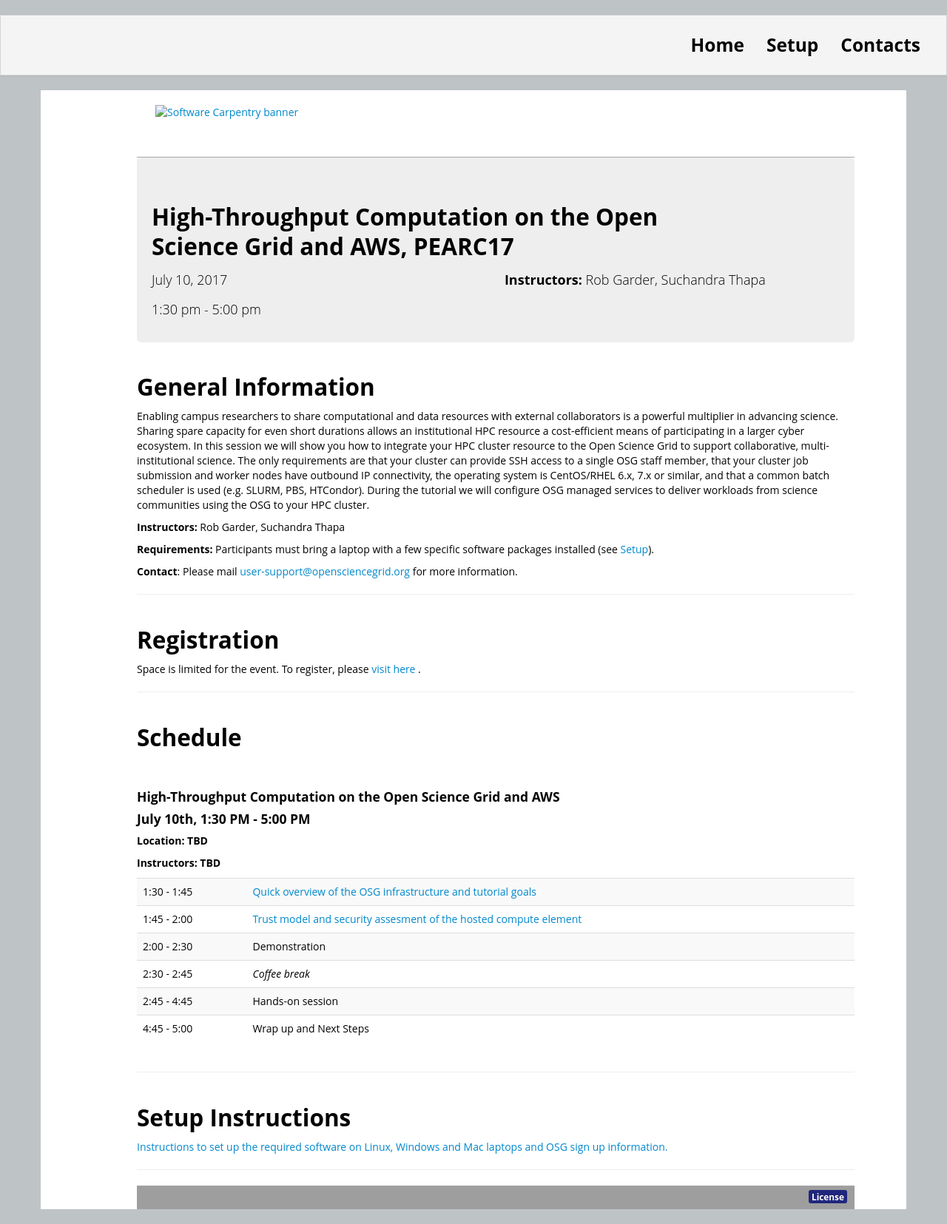
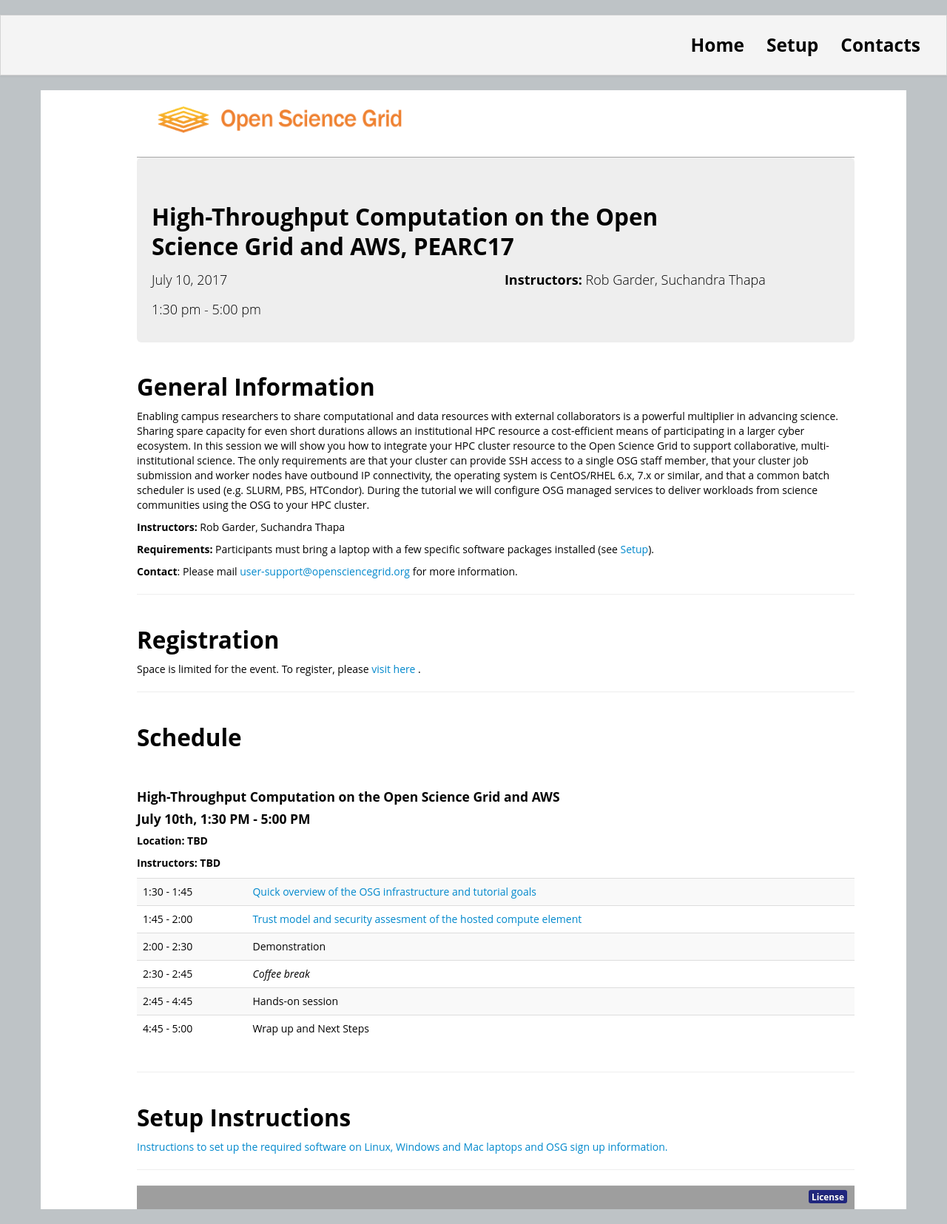
Before and after one commit to SWC-OSG-Workshop/OSG-HostedCE-RMACC17, a Jekyll site: the page built from index.html, in a window 1280 px wide. Shown: the whole page at 74% size. Built offline with Jekyll 4.4.1, drawn with Linux system fonts in a browser that asks for light colours; nearby versions of some CDN libraries; library files that are not in the unit come from our copies; grey boxes are pictures that could not be loaded.

Commit message:
Fix OSG logo

```diff
--- a/_includes/banner.html
+++ b/_includes/banner.html
@@ -1,5 +1,5 @@
 <div class="banner">
   <a href="http://www.opensciencegrid.org" title="Open Science Grid">
-    <img alt="Software Carpentry banner" src="{{page.root}}/img/open_science_grid_and_logo.png" width="350">
+    <img alt="OSG Logo" src="{{page.root}}/img/open_science_grid_and_logo.png" width="350">
   </a>
 </div>
```
Also changed, not shown: img/open_science_grid_and_logo.png (added).
